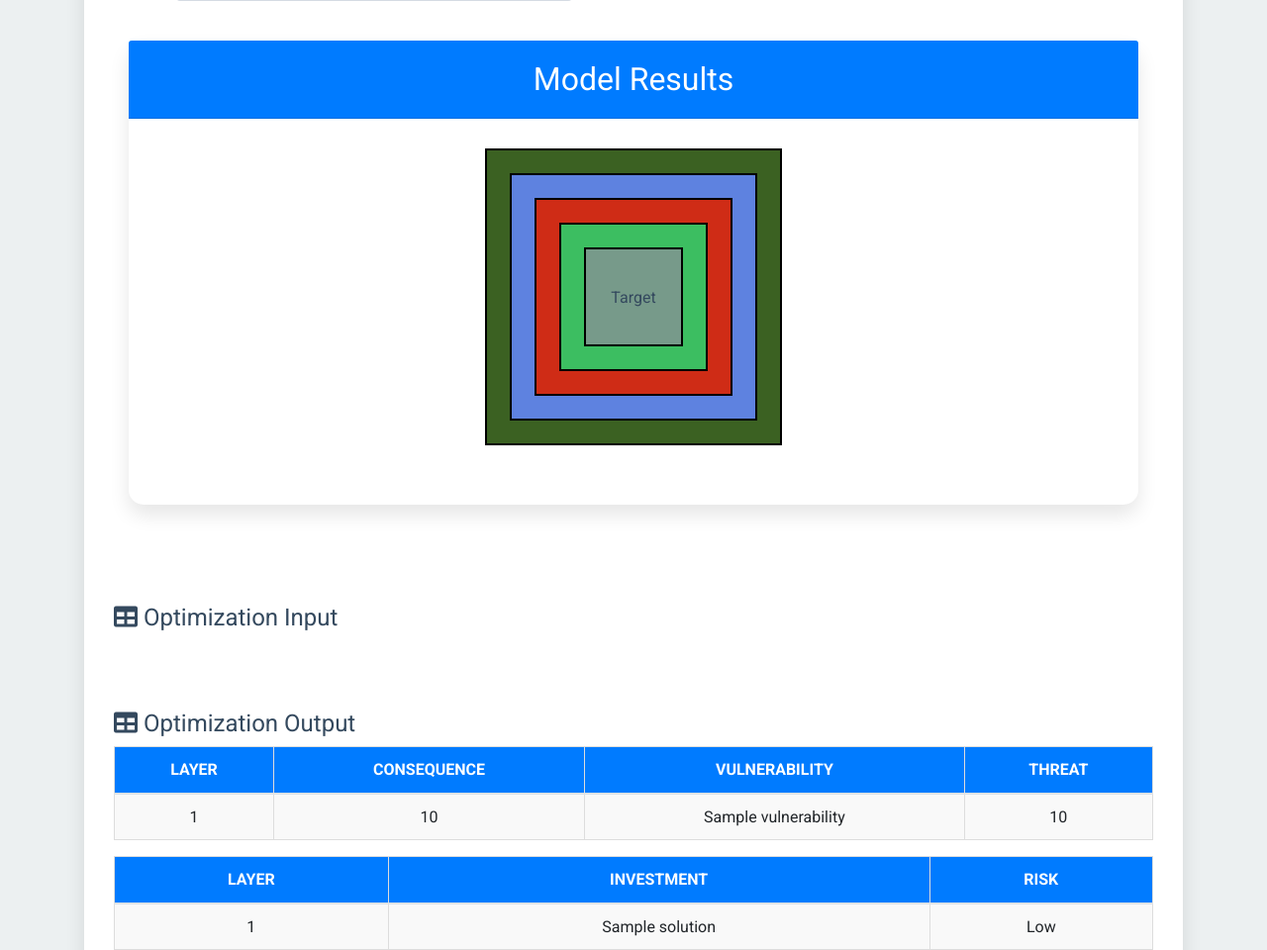
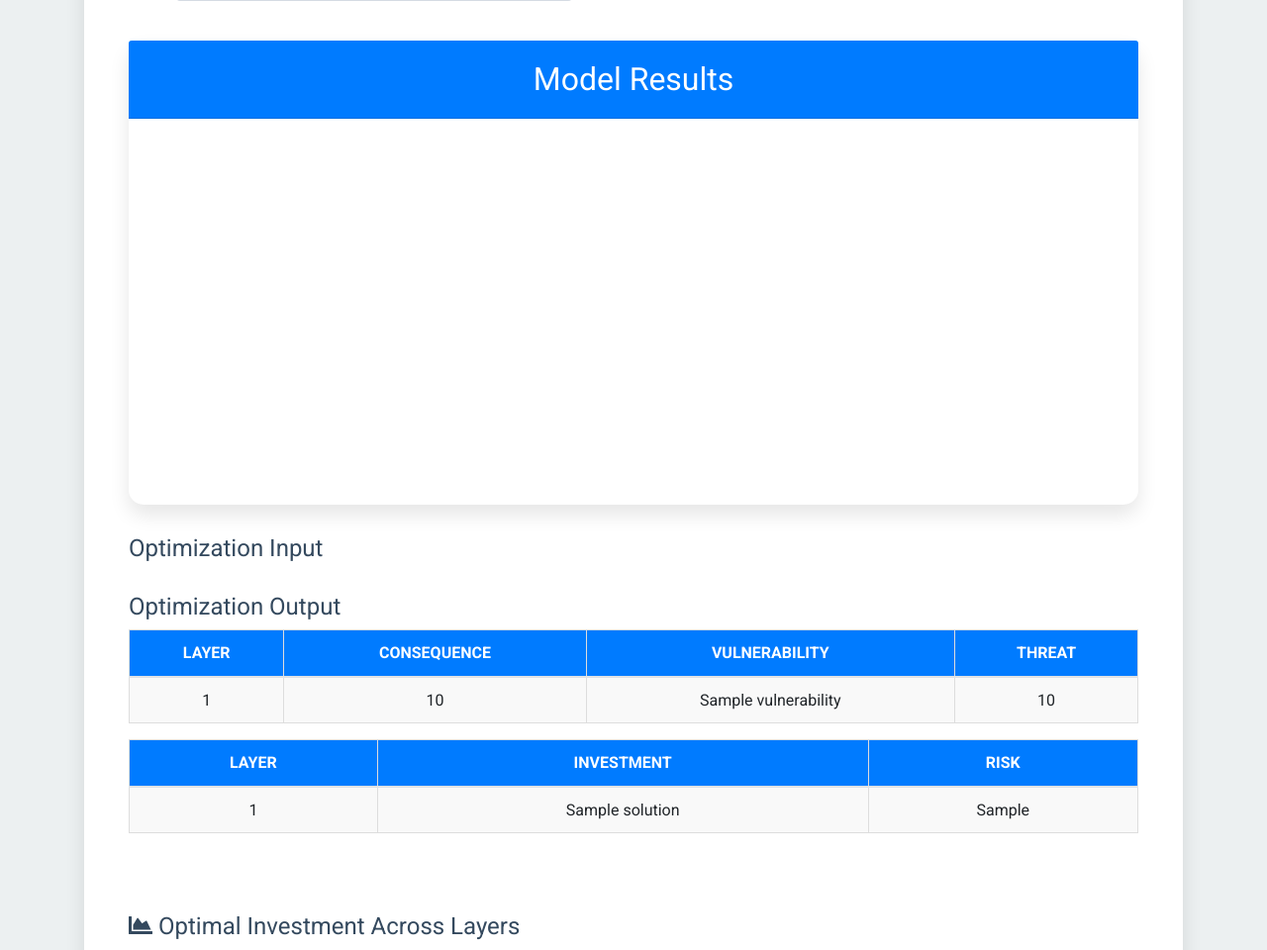
Before and after one commit to JZhuang-team/N_player, a Flask app: template templates/results_template.html in a window 1280 px wide. Shown: the part 532-1492 px from the top of the page at 99% size. Run offline with Flask 2, Linux system fonts and the light colour scheme; the template is opened without the code that fills it: most values are stand-ins (such as "Sample title", 1, 10 or a date in 2020); grey boxes marked "Sample" are stand-in pictures; some libraries are stand-ins or nearby versions.

Commit message:
Add files via upload

```diff
--- a/templates/home.html
+++ b/templates/home.html
@@ -137,10 +137,12 @@
                         <input type="radio" id="prob" name="model_type" class="custom-control-input" value="prob" checked>
                         <label class="custom-control-label" for="prob">Probabilistic Model</label>
                     </div>
+                    <!--
                     <div class="custom-control custom-radio mt-2">
                         <input type="radio" id="stra" name="model_type" class="custom-control-input" value="stra">
                         <label class="custom-control-label" for="stra">Strategic Model</label>
                     </div>
+                -->
                 </div>
 
                 <!-- Total Layers slider -->
@@ -154,7 +156,7 @@
 
                 <!-- Cost slider -->
                 <div class="form-group">
-                    <label for="C_bar_init">Cost:</label>
+                    <label for="C_bar_init">Resource:</label>
                     <div class="slider-container">
                         <input type="range" class="slider" name="C_bar_init" id="C_bar_init" min="0" max="500" step="5" value="0" oninput="syncSlider('C_bar_init')">
                         <input type="number" id="C_bar_init_input" min="0" max="500" value="0" step="5" oninput="syncInput('C_bar_init')">
--- a/templates/result.html
+++ b/templates/result.html
@@ -137,10 +137,12 @@
                             <input type="radio" id="prob" name="model_type" class="custom-control-input" value="prob" checked>
                             <label class="custom-control-label" for="prob">Probabilistic Model</label>
                         </div>
+                        <!--
                         <div class="custom-control custom-radio mt-2">
                             <input type="radio" id="stra" name="model_type" class="custom-control-input" value="stra">
                             <label class="custom-control-label" for="stra">Strategic Model</label>
                         </div>
+                        -->
                     </div>
 
                     <!-- Total Layers slider -->
@@ -154,7 +156,7 @@
 
                     <!-- Cost slider -->
                     <div class="form-group">
-                        <label for="C_bar_init">Cost:</label>
+                        <label for="C_bar_init">Resource:</label>
                         <div class="slider-container">
                             <input type="range" class="slider" name="C_bar_init" id="C_bar_init" min="0" max="500" step="5" value="0" oninput="syncSlider('C_bar_init')">
                             <input type="number" id="C_bar_init_input" min="0" max="500" value="0" step="5" oninput="syncInput('C_bar_init')">
--- a/templates/results_template.html
+++ b/templates/results_template.html
@@ -253,14 +253,18 @@
                                     <h2 class="text-center mb-0">Model Results</h2>
                                 </div>
                                 <div class="card-body">
-                                    <!-- Nested boxes container -->
-                                    <div class="nested-boxes-container"></div>
-                                    <!-- Table container -->
+                                    <div class="nested-boxes-container">
+                                        <!-- Nested boxes go here -->
+                                        <div class="box1 tooltip-box">Layer 1</div>
+                                        <div class="box2 tooltip-box">Layer 2</div>
+                                        <div class="box3 tooltip-box">Layer 3</div>
+                                        <div class="box4 tooltip-box">Layer 4</div>
+                                    </div>
+
                                     <div class="table-container" id="tableContainer"></div>
                                 </div>
                             </div>
-                        </div>
-                    </div>
+
 
 
 
@@ -270,7 +274,7 @@
                         <!-- Space between the tables -->
 
                         <div class="table-container">
-                            <h4><i class="fas fa-table"></i> Optimization Input</h4>
+                                <h4><i></i> Optimization Input</h4>
                                 <table class="table table-bordered custom-table">
                                         <thead>
                                             <tr>
@@ -286,17 +290,17 @@
                                             <tr>
                                                 <td>{{ i + 1 }}</td>
                                                 <td>{{ consequence[i]| round(2) }}</td>
-                                        <td>{{ vulnerability  }}</td> <!-- Assuming vulnerability is static or can be dynamic -->
+                                                <td>{{ vulnerability[i]   }}</td> <!-- Assuming vulnerability is static or can be dynamic -->
                                                 <td>{{ threat[i] | round(2)}}</td>
                                             </tr>
                                             {% endfor %}
                                             <!-- Add more rows as necessary -->
                                         </tbody>
                         </div>
-                        <div class="spacer" style="height: 40px;"></div>
                             <!-- Optimization Output Table (Positioned below) -->
                         <div class="table-container">
-                            <h4><i class="fas fa-table"></i> Optimization Output</h4>
+
+                            <h4><i></i> Optimization Output</h4>
                                 <table class="table table-bordered custom-table">
                                     <thead>
                                         <tr>
@@ -310,7 +314,7 @@
                                         <tr>
                                             <td>{{i}}</td>
                                             <td>{{solutions[i]}}</td>
-                                        <td>Low</td>
+                                            <td>{{raw_risk[i-1]}}</td>
                                         </tr>
                                         {% endfor %}
                                         <!-- Add more rows as necessary -->
@@ -465,7 +469,7 @@
 
             // Initialize boxes with dynamic table functionality
             window.onload = function() {
-            const totalLayers = 5;  // Set the total number of layers dynamically if needed
+                const totalLayers = document.getElementById('total_layers');;  // Set the total number of layers dynamically if needed
                 updateNestedBoxes(totalLayers);
             };
 
@@ -473,7 +477,6 @@
                 // Retrieve the total_layers slider and input box
             //    const totalLayersSlider = document.getElementById('total_layers');
             //    const totalLayersInput = document.getElementById('total_layers_input');
-        //    const solveButton = document.getElementById('solveButton'); // The "Solve" button
 
                 // Synchronize slider and input box
             //    totalLayersSlider.oninput = function() {
@@ -491,7 +494,6 @@
                 // When the "Solve" button is clicked, update the nested boxes
 
             //};
-
     </script>
 
 </body>
```
Also changed, not shown: templates/styles.css (added, +24 -0 lines). Lines whose indentation alone changed are shown as unchanged.
